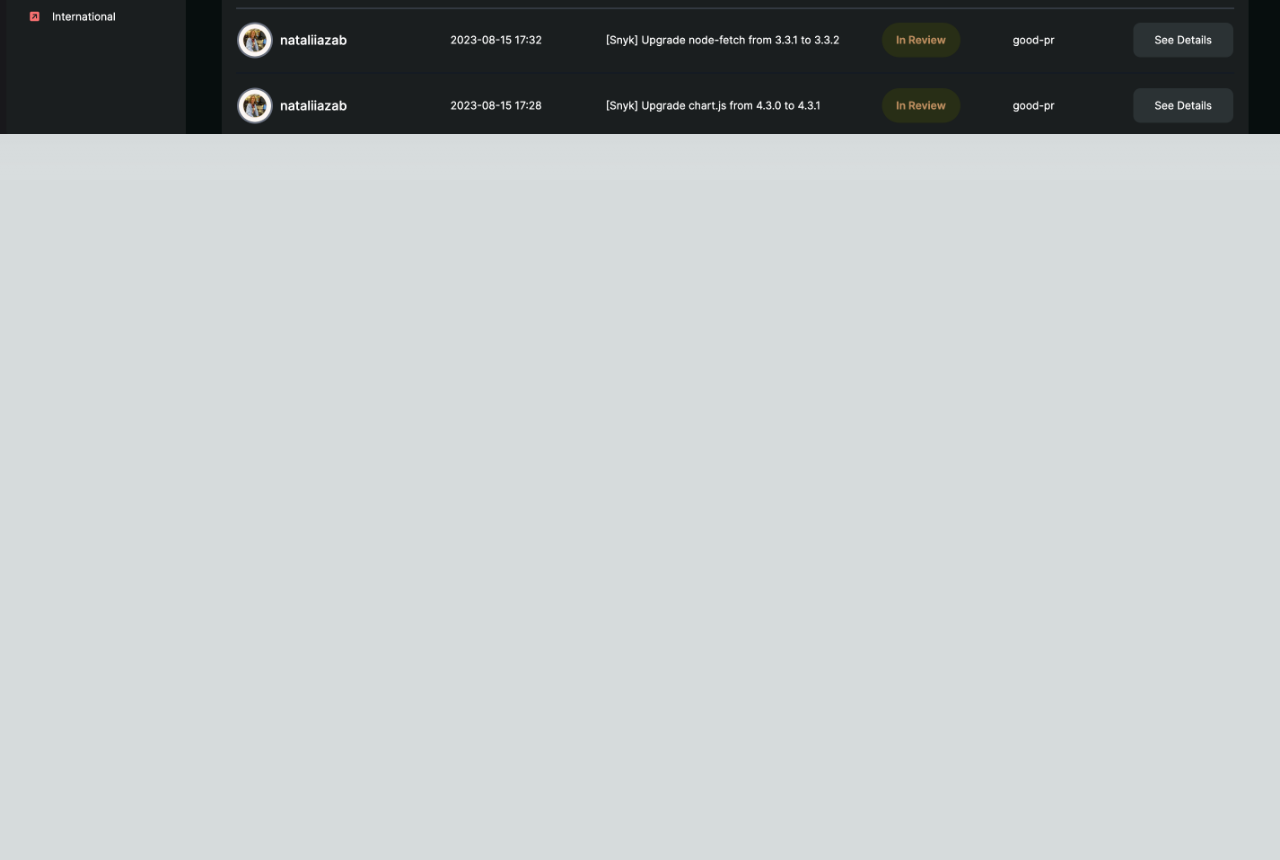
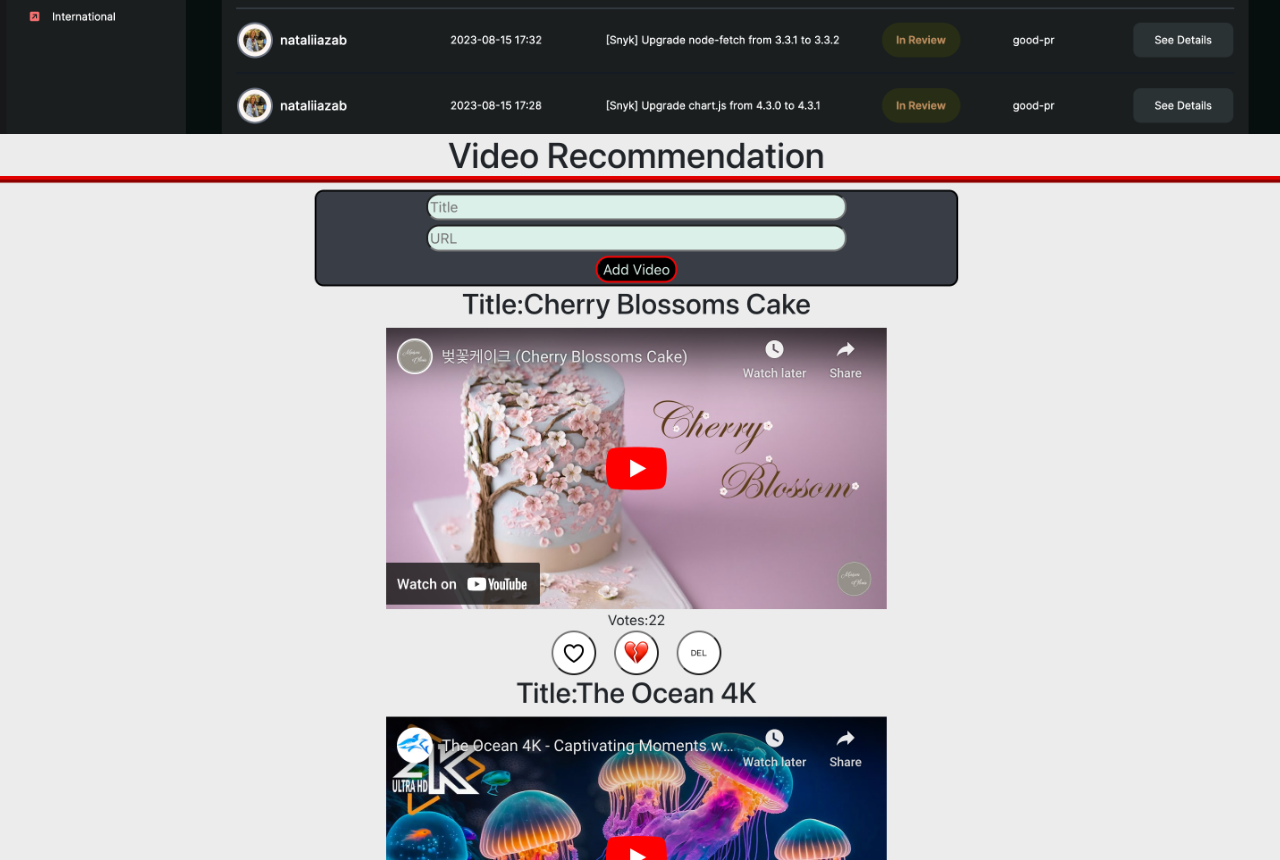
Before and after one commit to Farnooshmo/portfolio, a Next.js app: page /projects in a window 1280 px wide. Shown: the part 620-1480 px from the top of the page. Before the commit the page ends 800 px from the top, so only its background shows below. Built offline with nearby package versions, Linux system fonts and the light colour scheme.

Commit message:
Add video project

```diff
--- a/app/projects/page.js
+++ b/app/projects/page.js
@@ -4,6 +4,7 @@ export default function Projects() {
       <p>Projects</p>
       <div>
         <img src="/good.png" alt="Good-PR" />
+        <img src="/video.png" alt="video-recommendation" />
       </div>
     </div>
   );
```
Also changed, not shown: public/video.png (added).
